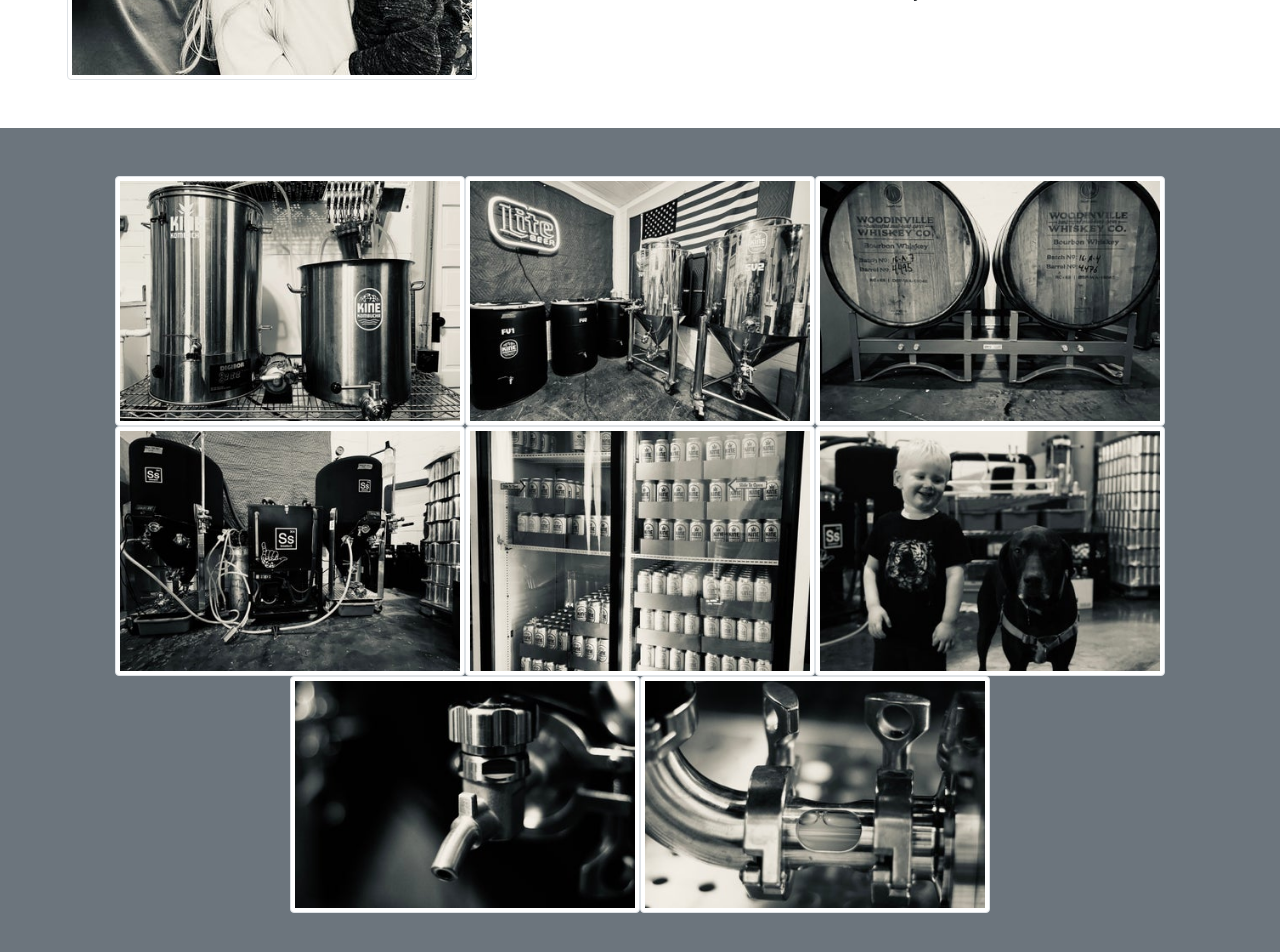
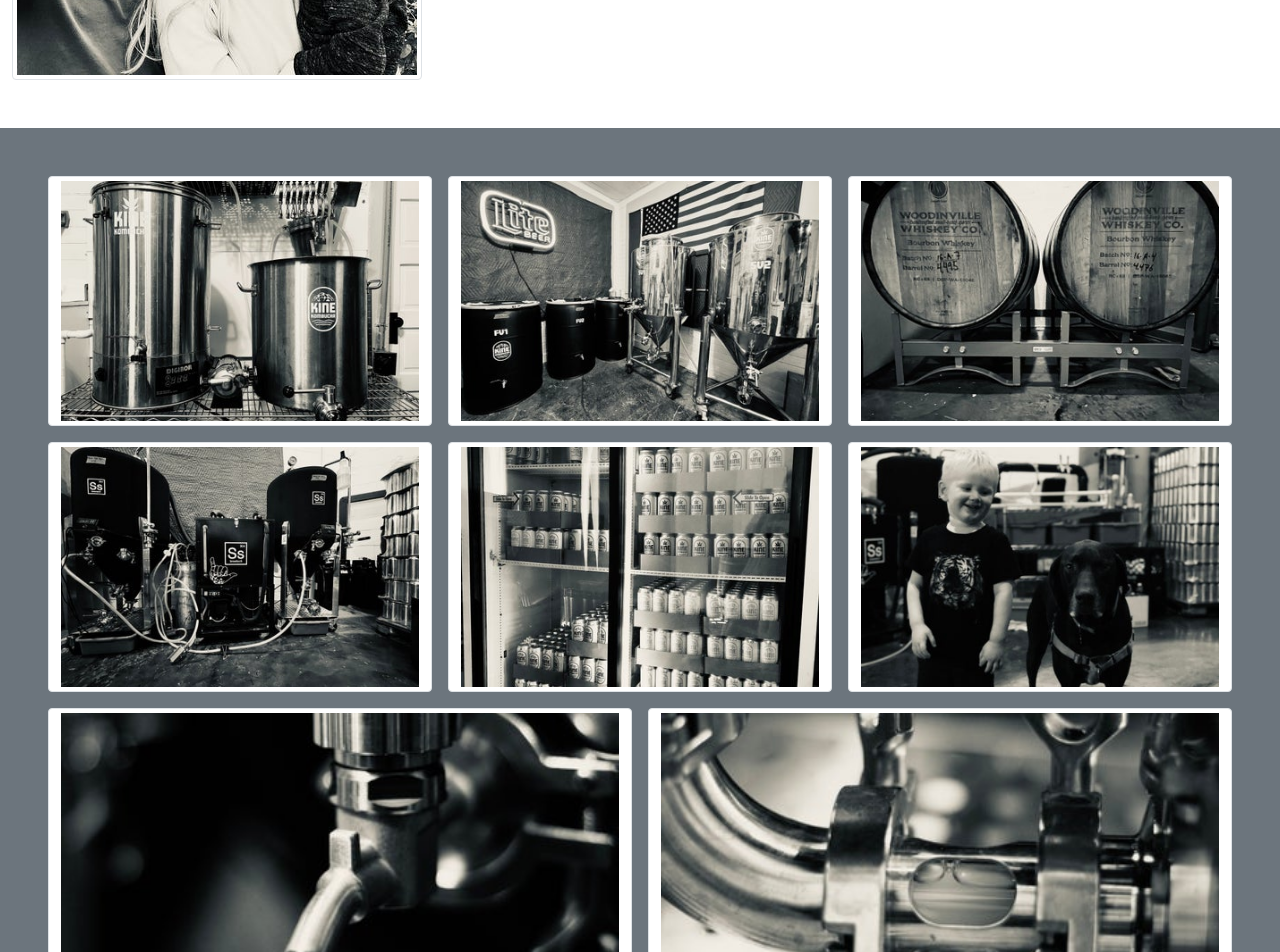
Before and after one commit to puginator/wildfly-site, a React (Create React App) app: page /aboutus in a window 1280 px wide. Shown: the part 500-1452 px from the top of the page. Built offline with nearby package versions, Linux system fonts and the light colour scheme.

Commit message:
fixed about us page responsiveness

```diff
--- a/src/index.css
+++ b/src/index.css
@@ -5,6 +5,10 @@
     sans-serif;
   -webkit-font-smoothing: antialiased;
   -moz-osx-font-smoothing: grayscale;
+}
+
+.gap {
+  gap: 1rem;
 }
 
 .no-text-decoration {
--- a/src/routes/aboutus.jsx
+++ b/src/routes/aboutus.jsx
@@ -20,7 +20,7 @@
             <NavBar />
             <div className="container-fluid d-flex flex-column flex-md-row justify-content-around align-items-center mt-5 mb-5">
                 <img src={family} alt="" className="hero-image img-thumbnail rounded" />
-                <div className=" w-50">
+                <div className=" p-3 w-75">
                     <h1 className="text-center">Who is Wild Fly?</h1>
                     <p>Wild Fly Brewing is a small (very small), family operated micro brewery. We started with the simple idea of turning what we loved doing into our something new + enjoyable for our community and sustainable for our family. Our little brewery is located less than a mile from our home in downtown Everson, WA</p>
                     <p>We are so excited to be sharing our passion of beer with our small community.</p>
@@ -28,15 +28,15 @@
                     <p className="text-center">The Wild Fly Team</p>
                 </div>
             </div>
-            <div className="container-fluid p-5 text-center bg-secondary">
-                <img src={collage1} alt="" className="img-thumbnail rounded thumbnail" />
-                <img src={collage2} alt="" className="img-thumbnail rounded thumbnail" />
-                <img src={collage7} alt="" className="img-thumbnail rounded thumbnail" />
-                <img src={collage4} alt="" className="img-thumbnail rounded thumbnail" />
-                <img src={collage8} alt="" className="img-thumbnail rounded thumbnail" />
-                <img src={collage6} alt="" className="img-thumbnail rounded thumbnail" />
-                <img src={collage5} alt="" className="img-thumbnail rounded thumbnail" />
-                <img src={collage3} alt="" className="img-thumbnail rounded thumbnail" />
+            <div className="container-fluid row gap p-5 text-center bg-secondary m-auto">
+                <img src={collage1} alt="" className="img-thumbnail rounded thumbnail col" />
+                <img src={collage2} alt="" className="img-thumbnail rounded thumbnail col" />
+                <img src={collage7} alt="" className="img-thumbnail rounded thumbnail col" />
+                <img src={collage4} alt="" className="img-thumbnail rounded thumbnail col" />
+                <img src={collage8} alt="" className="img-thumbnail rounded thumbnail col" />
+                <img src={collage6} alt="" className="img-thumbnail rounded thumbnail col" />
+                <img src={collage5} alt="" className="img-thumbnail rounded thumbnail col" />
+                <img src={collage3} alt="" className="img-thumbnail rounded thumbnail col" />
 
             </div>
             <Footer />
--- a/src/routes/beers.jsx
+++ b/src/routes/beers.jsx
@@ -8,8 +8,8 @@
     return (
         <>
             <NavBar />
-            <Container className="mb-5 m-auto row justify-content-center">
-                <Card style={{ width: '18rem', padding: '0' }} className="mr-5 mt-5">
+            <Container className="mb-5 m-auto row justify-content-center gap">
+                <Card style={{ width: '18rem', padding: '0' }} className=" mt-5">
                     <Card.Img variant="top" src={image} />
                     <Card.Body>
                         <Card.Title>Wet Line West Coast IPA</Card.Title>
@@ -22,7 +22,7 @@
                     </Card.Body>
                     <Card.Footer className="text-muted w-100">Batch 0001</Card.Footer>
                 </Card>
-                <Card style={{ width: '18rem', padding: '0' }} className="mt-5 mr-5">
+                <Card style={{ width: '18rem', padding: '0' }} className="mt-5 ">
                     <Card.Img variant="top" src={image}/>
                     <Card.Body>
                         <Card.Title>Wet Line West Coast IPA</Card.Title>
@@ -35,7 +35,7 @@
                     </Card.Body>
                     <Card.Footer className="text-muted w-100">Batch 0001</Card.Footer>
                 </Card>
-                <Card style={{ width: '18rem', padding: '0' }} className="mt-5 mr-5">
+                <Card style={{ width: '18rem', padding: '0' }} className="mt-5">
                     <Card.Img variant="top" src={image}/>
                     <Card.Body>
                         <Card.Title>Wet Line West Coast IPA</Card.Title>
```
